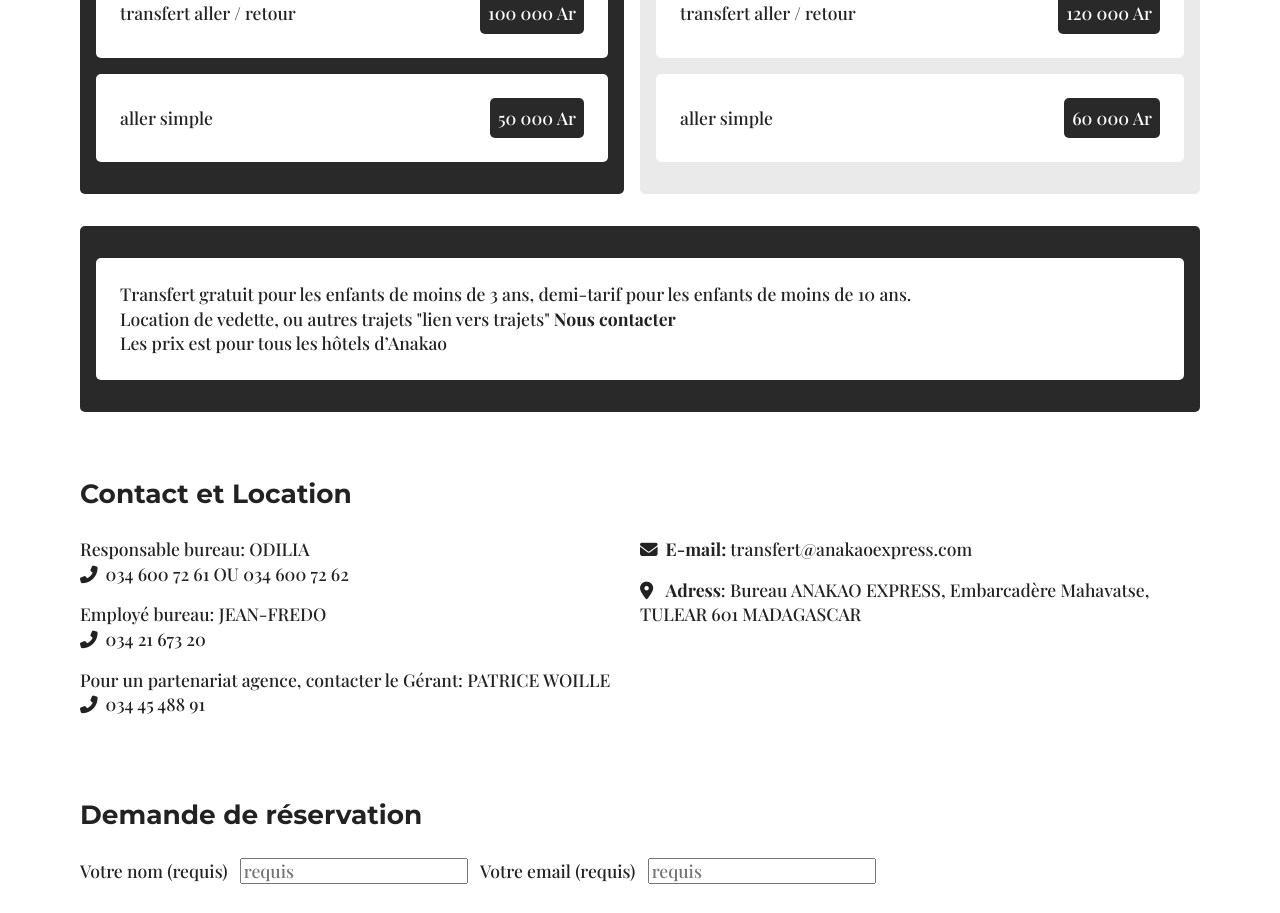
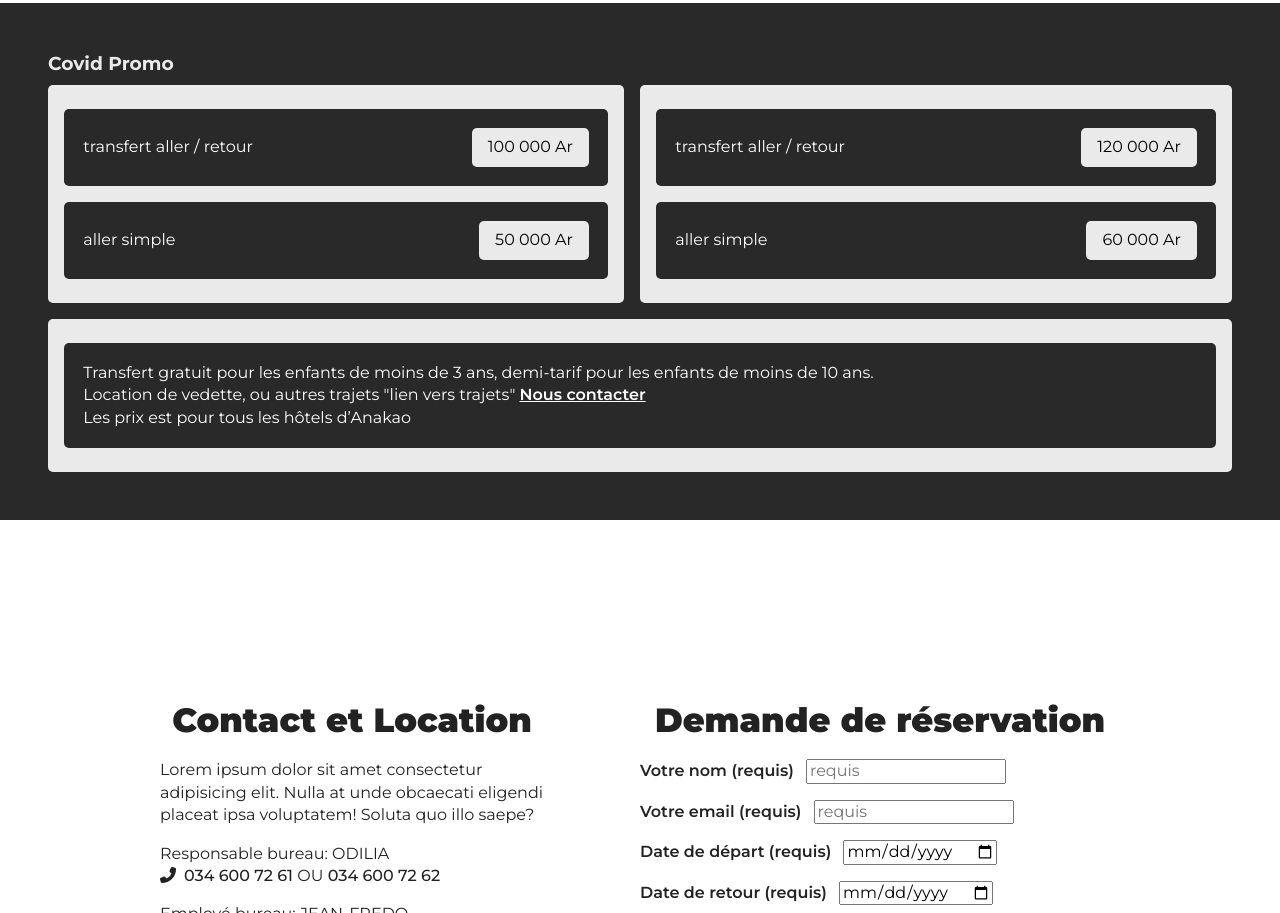
Before and after one commit to hugowoille/anakao-express, a website: page tarifs.html in a window 1280 px wide. Shown: the part 188-1101 px from the top of the page. Drawn offline with nearby package versions, Linux system fonts and the light colour scheme; files that its build step writes are made by us from their sources; a web font is replaced by a local one.

Commit message:
modified tarif page

```diff
--- /dev/null
+++ b/js/tarif.js
@@ -0,0 +1,11 @@
+'use strict';
+
+const contactFrom = document.querySelector('.contact-scroll');
+const contactTo = document.querySelector('.form-container');
+
+contactFrom.addEventListener('click', () => {
+  scrollTo({
+    top: 850,
+    behavior: 'smooth',
+  });
+});
--- a/stylesheets/pages/_tarifs.scss
+++ b/stylesheets/pages/_tarifs.scss
@@ -1,61 +1,98 @@
 /* TARIFS & RESERVATION */
 .tarif-wrapper {
-  /* font size only for tarif page (Why not on base.scss?)*/
-  font-size: 1.1rem;
-  font-family: $font-p;
-  /* gave margin on the top for now */
-  margin: 5rem $margin-article;
+  font-size: 1rem;
+  font-family: $font-titre-montserrat;
   h2 {
+    margin: $margin-article * 3 $margin-p/2 $margin-p $margin-p/2;
+    text-align: center;
     font-family: $font-titre-montserrat;
-    margin-bottom: $margin-navbar-top-down;
+    font-weight: 900;
+    font-size: $font-size-h2;
+  }
+  h3 {
+    font-family: $font-titre-montserrat;
+  }
+}
+.tarif-container {
+  h2 {
+    margin-top: $margin-article * 4;
+  }
+  h3 {
+    color: #eaeaea;
+    margin-bottom: $margin-p/2;
+  }
+  .tarif__section-a {
+    background: $color-dark-drey;
+    padding: $margin-article $margin-p;
+    .tarif__card-container-wrapper {
+      border-radius: 10px;
+    }
+    #card-bright {
+      background: #eaeaea;
+    }
+  }
+  .tarif-container-grid {
+    margin: $margin-p $margin-article;
   }
 }
 .tarif__card-container {
-  background: $color-dark-drey;
-  margin-bottom: $margin-article;
-  padding: $margin-article/2;
+  background: #eaeaea;
+  color: #000;
+  margin-bottom: $margin-p;
+  padding: $margin-p/2 $margin-p;
   border-radius: 5px;
   border-style: none;
   .price__card {
     display: flex;
     justify-content: space-between;
     align-items: center;
-    padding: 1.5rem;
+    padding: $margin-p + 0.2;
     margin: $margin-p 0;
-    background: #fff;
+    background: $color-dark-drey;
+    color: #fff;
     border-radius: 5px;
     border-style: none;
+    .contact-scroll {
+      font-weight: 600;
+      text-decoration: underline;
+      &:hover {
+        cursor: pointer;
+      }
+    }
     .price-btn {
-      background: $color-dark-drey;
-      color: #fff;
-      padding: 0.5rem;
+      background: #eaeaea;
+      color: #000;
+      padding: $margin-p/2 $margin-p;
       border-radius: 5px;
       border-style: none;
     }
   }
 }
-#card-bright {
-  background: #eaeaea;
-}
-
+.grid {
+  margin: $margin-p $margin-article;
   .contact-container-wrapper {
-  margin: $margin-article * 2 0;
     .contact {
       &-card {
         margin: $margin-p 0;
+      }
+      .contact-card {
+        .contact-number {
+          font-weight: 500;
+          span {
+            font-weight: 400;
+          }
+        }
       }
     }
     .location-container {
       p {
         margin: $margin-p 0;
+        span {
+          font-weight: 600;
         }
-    span {
-      font-weight: bolder;
       }
       #location-email:hover {
-      transition: all 0.1s ease-in;
         text-decoration: underline;
-      opacity: 0.6;
       }
     }
     p {
@@ -66,17 +103,22 @@
   }
   .form-container {
     p {
-    margin: $margin-article 0;
+      margin: $margin-p 0;
       textarea {
         width: 100%;
+      }
+      label {
+        font-weight: 600;
       }
     }
     .form-text {
       color: $font-color-small-text;
       font-weight: 300;
+      font-size: 1rem;
     }
     .form__hotel {
       margin: 0;
+      font-weight: 600;
       &-list {
         display: flex;
         width: 100%;
@@ -90,9 +132,11 @@
       width: 100%;
       text-align: center;
       button {
-      padding: $margin-navbar-top-down + 0.1 $margin-p + 0.1;
+        padding: $margin-p $margin-p * 2;
+        margin-bottom: $margin-article;
         color: #fff;
         background: $color-dark-drey;
+        width: 100%;
         border-style: none;
         border-radius: 5px;
         &:hover {
@@ -103,27 +147,42 @@
       }
     }
   }
+}
 
-@media screen and (min-width: 848px) {
+@media screen and (min-width: 700px) {
+  .grid,
+  .tarif-container-grid {
+    margin: 5rem $margin-article * 3;
+  }
+}
+
+@media screen and (min-width: 971px) {
+  .grid {
+    margin: 5rem $margin-article * 5;
+    display: grid;
+    grid-template-columns: 2fr minmax(auto, 50%);
+    grid-gap: $margin-article * 3;
+  }
+  .tarif-container-grid {
+    margin: 5rem $margin-article * 3;
+  }
   .tarif__card-container-wrapper {
     display: grid;
     grid-template-columns: 1fr minmax(50%, auto);
     grid-gap: 1rem;
     align-items: center;
   }
+  .contact-container-wrapper {
     .contact {
-    display: grid;
-    grid-template-columns: 2fr minmax(auto, 50%);
-    grid-gap: 1rem;
       .location-container {
         p {
           margin: $margin-p 0;
         }
       }
     }
+  }
   .form-a {
     p {
-      display: inline-block;
       margin: $margin-p 0;
       input {
         margin: 0 $margin-navbar-top-down;
@@ -131,8 +190,3 @@
     }
   }
 }
-@media screen and (min-width: 1000px) {
-  .tarif-wrapper {
-    margin: 5rem;
-  }
-}
--- a/tarifs.html
+++ b/tarifs.html
@@ -25,6 +25,7 @@
   <!-- Place favicon.ico in the root directory -->
 
   <link rel="stylesheet" href="stylesheets/main.css">
+  <script defer src="js/tarif.js"></script>
 
   <meta name="theme-color" content="#fafafa">
 
@@ -62,7 +63,10 @@
     <!--======================= PRICE CARD =======================-->
     <section class="tarif-wrapper">
       <section class="tarif-container">
-        <h2>Promo covid / prix</h2>
+        <h2>Transferts journaliers et Tarifs</h2>
+        <article class="tarif__section-a">
+          <div class="tarif-container-grid">
+            <h3 id="promo">Covid Promo</h3>
             <div class="tarif__card-container-wrapper">
               <div class="tarif__card-container">
                 <ul class="price__card">
@@ -85,40 +89,45 @@
                 </ul>
               </div>
             </div>
-        <div class="tarif__card-container" >
+            <div class="tarif__card-container" id="text" >
               <div class="price__card">
                 <p>Transfert gratuit pour les enfants de moins de 3 ans, demi-tarif pour
                   les enfants de moins de 10 ans. <br>
-            Location de vedette, ou autres trajets "lien vers trajets" <b>Nous
-            contacter</b> <br>
-            Les prix est pour tous les hôtels d’Anakao</p>
+                  Location de vedette, ou autres trajets "lien vers trajets" <span class="contact-scroll">Nous
+                    contacter</span> <br>
+                    Les prix est pour tous les hôtels d’Anakao
+                  </p>
               </div>
             </div>
+          </div>
+        </article>
       </section>
+
           <!--======================= CONTACT & LOCATION =======================-->
+      <div class="grid">
         <section class="contact-container-wrapper">
           <div class="contact-title">
             <h2>Contact et Location</h2>
-          <!--<p>transfert à Anakao en bateau</p>-->
+            <p>Lorem ipsum dolor sit amet consectetur adipisicing elit. Nulla at unde obcaecati eligendi placeat ipsa voluptatem! Soluta quo illo saepe?</p>
           </div>
           <article class="contact">
             <div class="contact-container">
               <div class="contact-card">
                 <p>Responsable bureau: ODILIA</p>
-              <p>
+                <p class="contact-number">
                   <i class="fas fa-phone-alt"></i>034 600 72 61 <span>OU</span> 034
                   600 72 62
                 </p>
               </div>
               <div class="contact-card">
                 <p>Employé bureau: JEAN-FREDO</p>
-              <p><i class="fas fa-phone-alt"></i>034 21 673 20</p>
+                <p class="contact-number"><i class="fas fa-phone-alt"></i>034 21 673 20</p>
               </div>
               <div class="contact-card">
                 <p>
-                Pour un partenariat agence, contacter le Gérant: PATRICE WOILLE
+                  Pour un partenariat agence,<br> contacter le Gérant: PATRICE WOILLE
                 </p>
-              <p><i class="fas fa-phone-alt"></i>034 45 488 91</p>
+                <p class="contact-number"><i class="fas fa-phone-alt"></i>034 45 488 91</p>
               </div>
             </div>
             <div class="location-container">
@@ -175,7 +184,6 @@
                 <option value="10+">10+</option>
               </select>
             </p>
-          <h4 class="form-text">La réservation ne sera pas acceptée dans le cas ou la date de départ ainsi que le nombre de passagers ne sont pas définis.</h4>
             <p>
               <label for="message" class="message-title">Si vous souhaitez la navette aller/retour de l'aéroport de Tuléar, merci de préciser les dates et les horaires d'arrivée et de départ de votre avion:</label>
               <textarea name="navette" id="navette" cols="30" rows="10"></textarea>
@@ -235,6 +243,7 @@
             </div>
           </form>
         </section>
+      </div>
     </section>
 
       <!--================ FOOTER ================-->
```
Also changed, not shown: js/main.js (deleted, +0 -10 lines). Lines whose indentation alone changed are shown as unchanged.
